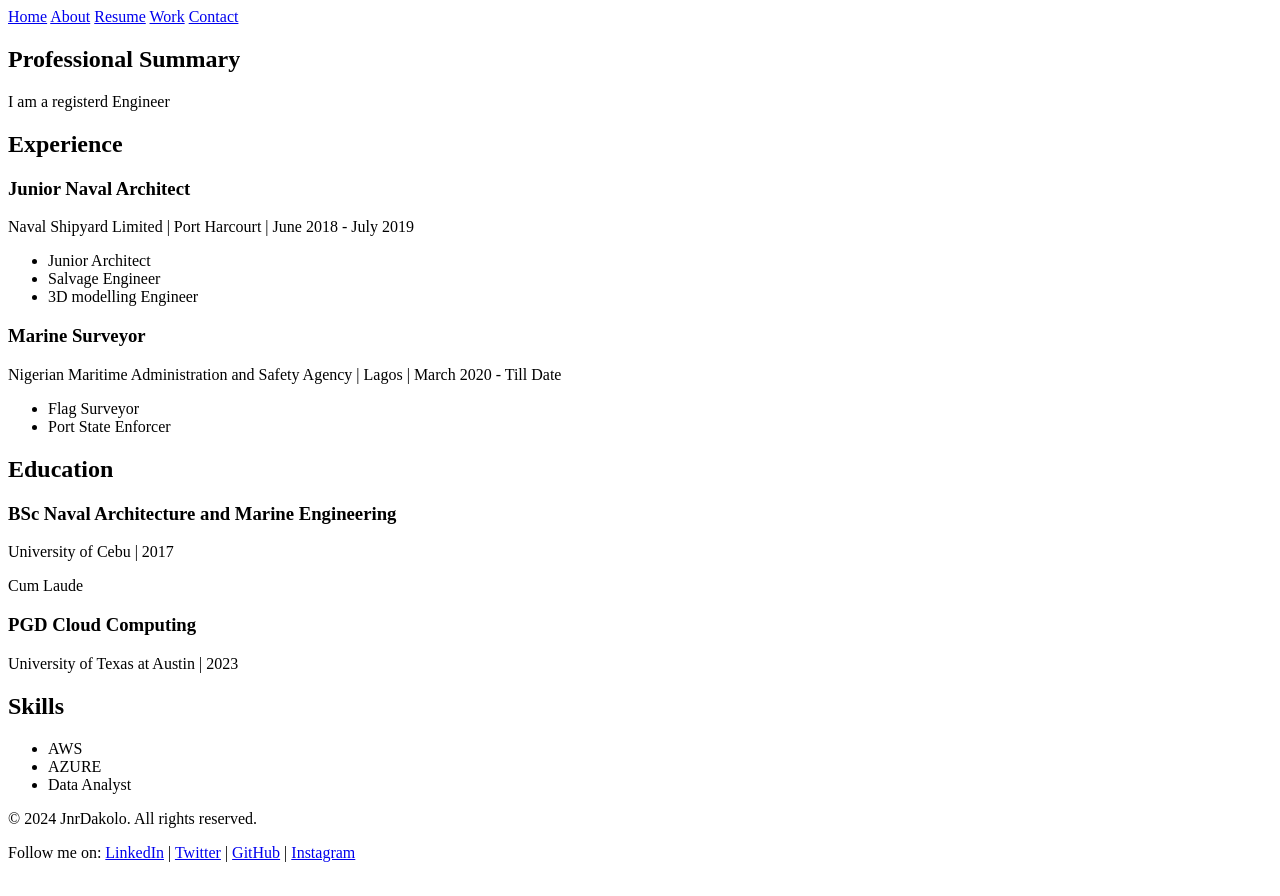
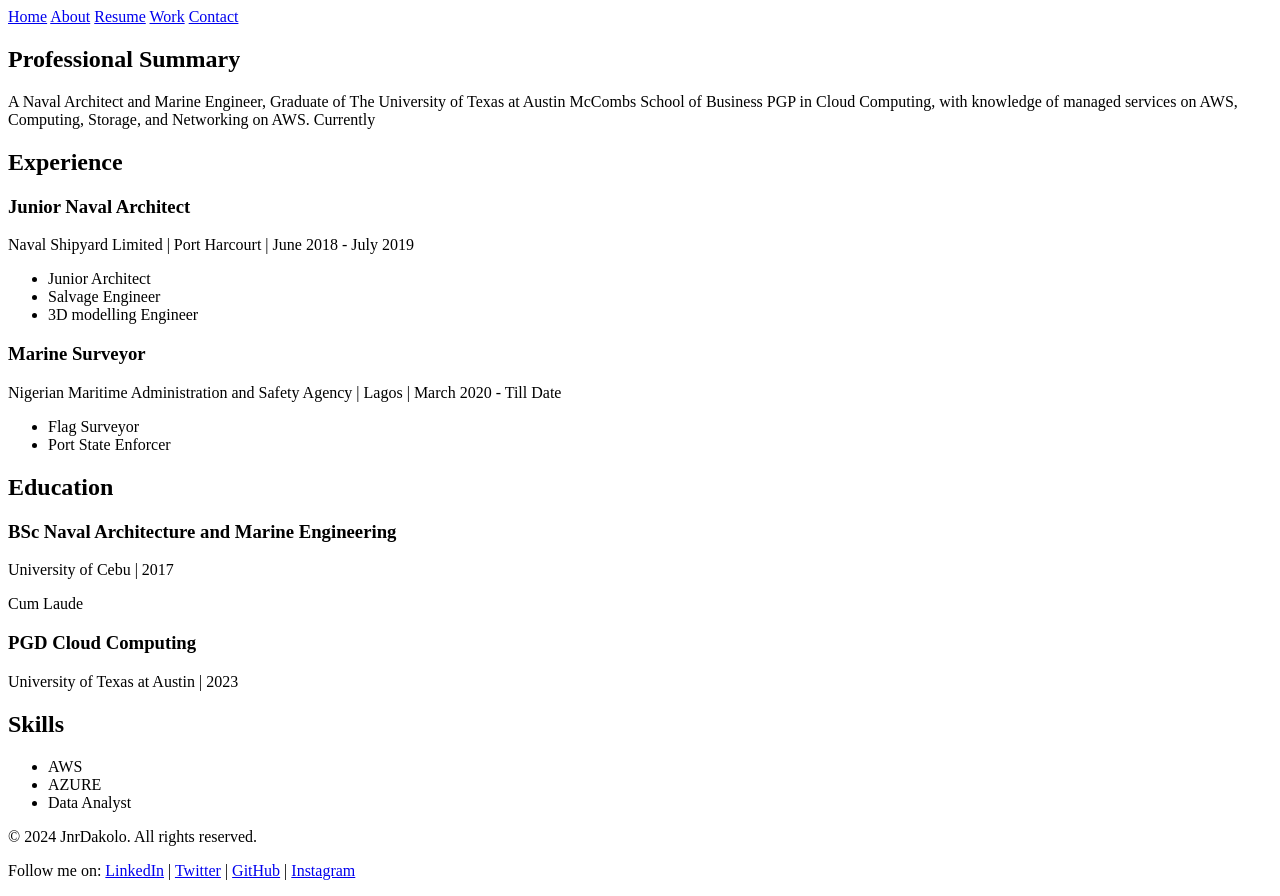
Before and after one commit to junosdakolo/HTML_Project, a plain HTML site: page resume.html in a window 1280 px wide. Drawn offline with Linux system fonts and the light colour scheme.

Commit message:
8th commit

```diff
--- a/resume.html
+++ b/resume.html
@@ -22,7 +22,7 @@
     <!-- Resume Section -->
         <section>
             <h2>Professional Summary</h2>
-            <p>I am a registerd Engineer</p>
+            <p>A Naval Architect and Marine Engineer, Graduate of The University of Texas at Austin McCombs School of Business PGP in Cloud Computing, with knowledge of managed services on AWS, Computing, Storage, and Networking on AWS. Currently </p>
         </section>
 
         <section>
```
